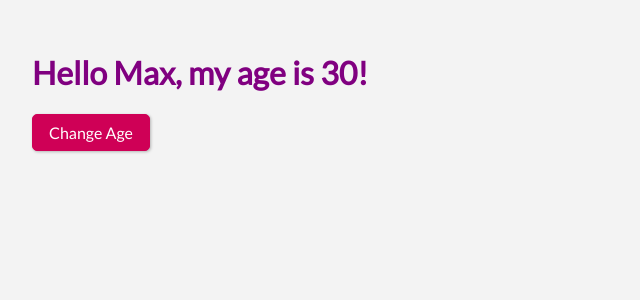
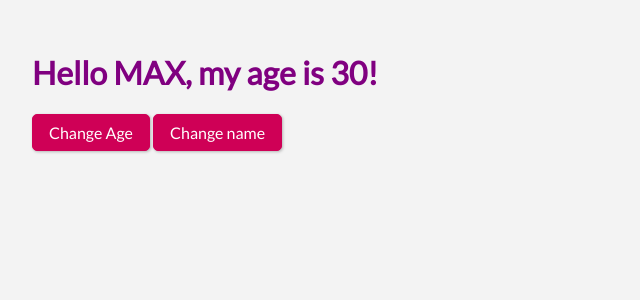
Before and after one commit to alasdairhaigh/sveltejs-compl, a Svelte app: page / in a window 1280 px wide. Shown: the top 300 px of the page, without its empty margins (0-640 px from the left). Built offline with nearby package versions, Linux system fonts and the light colour scheme.

Commit message:
Reactive variables

```diff
--- a/src/App.svelte
+++ b/src/App.svelte
@@ -2,8 +2,14 @@
 	let name = 'Max';
 	let age = 30;
 
+	$: uppercaseName = name.toUpperCase();
+
 	function incrementAge() {
 		age += 1;
+	}
+
+	function changeName() {
+		name = 'Alasdair';
 	}
 </script>
 
@@ -13,5 +19,6 @@
 	}
 </style>
 
-<h1>Hello {name}, my age is {age}!</h1>
+<h1>Hello {uppercaseName}, my age is {age}!</h1>
 <button on:click={incrementAge}>Change Age</button>
+<button on:click={changeName}>Change name</button>
```
